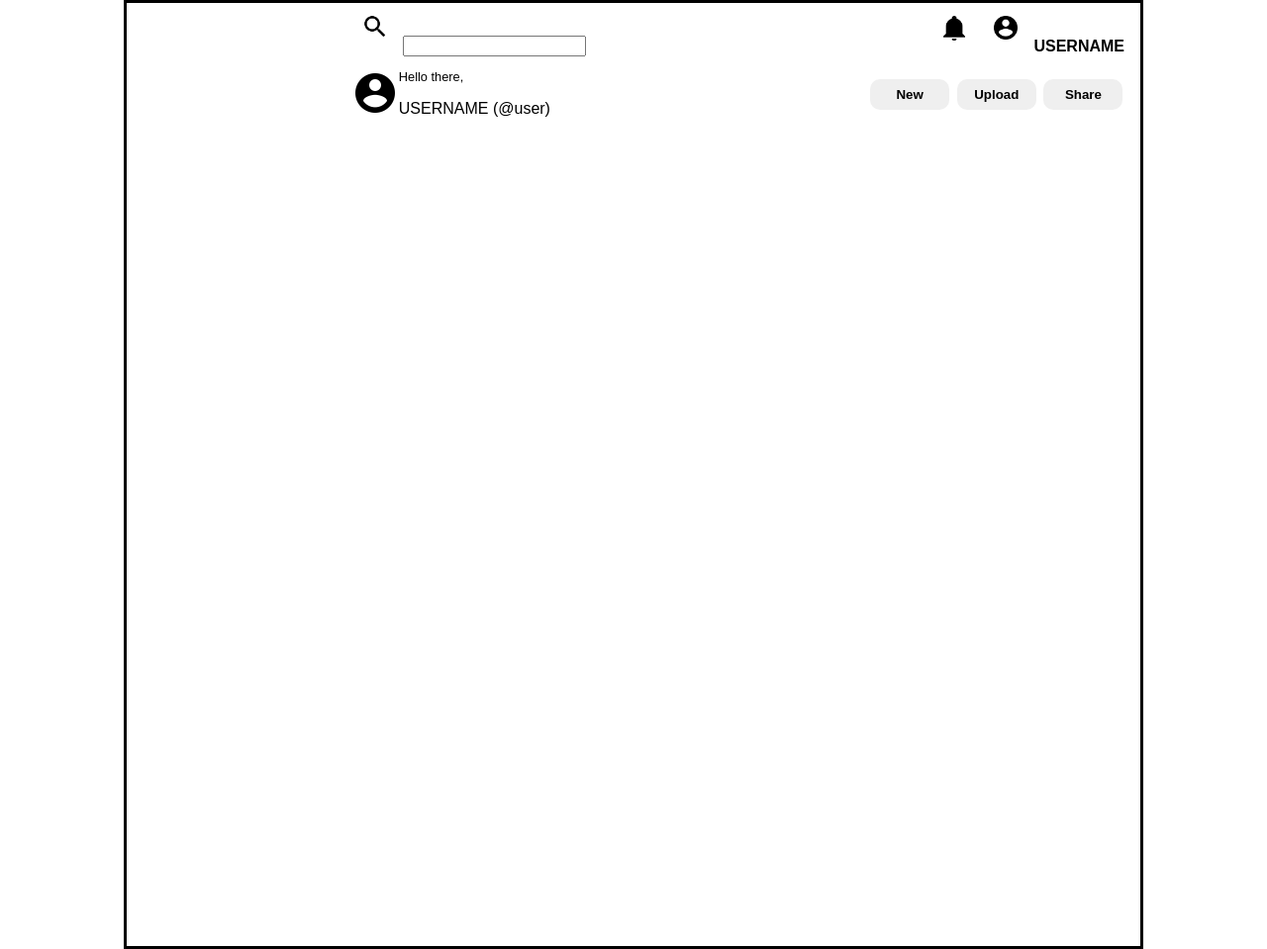
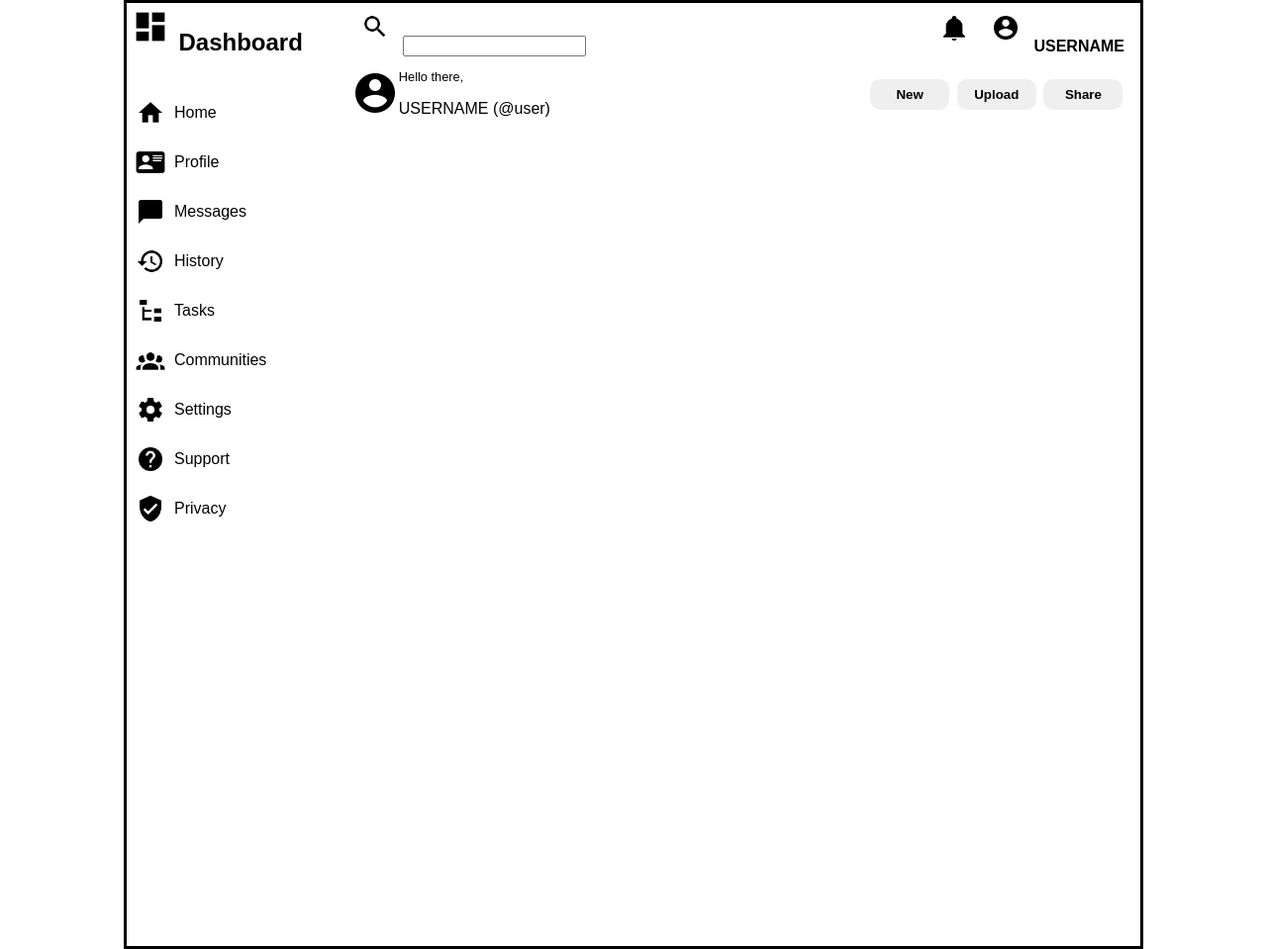
Before and after one commit to ottojvn/odin-admin-dashboard, a plain HTML site: page index.html in a window 1280 px wide. Shown: the whole page at 99% size. Drawn offline with Linux system fonts and the light colour scheme.

Commit message:
Add nav side bar

```diff
--- a/index.html
+++ b/index.html
@@ -9,23 +9,27 @@
   <body>
     <div class="grid-container">
       <header>
-        <div id="header-top" class="flex-container">
+        <div id="header-top" class="flex-container flex-space-between">
           <div id="search-bar">
             <form>
-              <img src="./icons/magnify.png" class="icon" />
+              <img src="./icons/magnify.png" class="icon icon-hover" />
               <input id="search-input" type="text" />
             </form>
           </div>
 
           <div id="profile-icons">
-            <img src="./icons/bell.png" id="notif-icon" class="icon" />
-            <img src="./icons/account-circle.png" class="icon" />
+            <img
+              src="./icons/bell.png"
+              id="notif-icon"
+              class="icon icon-hover"
+            />
+            <img src="./icons/account-circle.png" class="icon icon-hover" />
             <div id="profile-name"><p id="username">USERNAME</p></div>
           </div>
         </div>
 
-        <div id="header-bottom" class="flex-container">
-          <div id="welcome-msg" class="flex-container">
+        <div id="header-bottom" class="flex-container flex-space-between">
+          <div id="welcome-msg" class="flex-container flex-space-between">
             <div id="profile-pic">
               <img src="./icons/account-circle.png" />
             </div>
@@ -43,7 +47,58 @@
         </div>
       </header>
 
-      <nav></nav>
+      <nav>
+        <div>
+          <img
+            src="./icons/view-dashboard.png"
+            class="icon"
+            id="dashboard-icon"
+          />
+          <h2 class="inline">Dashboard</h2>
+        </div>
+
+        <div
+          class="flex-container flex-column flex-space-between"
+          id="dashboard-panel"
+        >
+          <div class="flex-container panel-line">
+            <img class="icon" src="./icons/home.png" alt="" />
+            <p>Home</p>
+          </div>
+          <div class="flex-container panel-line">
+            <img class="icon" src="./icons/card-account-details.png" alt="" />
+            <p>Profile</p>
+          </div>
+          <div class="flex-container panel-line">
+            <img class="icon" src="./icons/message.png" alt="" />
+            <p>Messages</p>
+          </div>
+          <div class="flex-container panel-line">
+            <img class="icon" src="./icons/history.png" alt="" />
+            <p>History</p>
+          </div>
+          <div class="flex-container panel-line">
+            <img class="icon" src="./icons/file-tree.png" alt="" />
+            <p>Tasks</p>
+          </div>
+          <div class="flex-container panel-line">
+            <img class="icon" src="./icons/account-group.png" alt="" />
+            <p>Communities</p>
+          </div>
+          <div class="flex-container panel-line">
+            <img class="icon" src="./icons/cog.png" alt="" />
+            <p>Settings</p>
+          </div>
+          <div class="flex-container panel-line">
+            <img class="icon" src="./icons/help-circle.png" alt="" />
+            <p>Support</p>
+          </div>
+          <div class="flex-container panel-line">
+            <img class="icon" src="./icons/shield-check.png" alt="" />
+            <p>Privacy</p>
+          </div>
+        </div>
+      </nav>
 
       <main>
         <section id="projects"></section>
--- a/style.css
+++ b/style.css
@@ -44,14 +44,20 @@ nav {
 .flex-container {
   display: flex;
   flex-wrap: wrap;
+  align-items: center;
+}
+.flex-space-between {
   justify-content: space-between;
-  align-items: center;
+}
+
+.flex-column {
+  flex-direction: column;
 }
 
 .icon {
   transform: scale(0.6);
 }
-.icon:hover {
+.icon-hover:hover {
   background-color: lightgray;
   border-radius: 100%;
   transform: scale(0.8);
@@ -91,3 +97,23 @@ header {
   transform: scale(1.05);
   box-shadow: 0 0 0.4rem black;
 }
+
+#dashboard-icon {
+  transform: scale(0.8);
+}
+
+.inline {
+  display: inline;
+}
+
+#dashboard-panel {
+  margin: 2rem 0;
+}
+
+.panel-line {
+  width: 100%;
+}
+
+.panel-line:hover {
+  background-color: gray;
+}
```
Also changed, not shown: icons/account-group.png (added), icons/card-account-details.png (added), icons/cog.png (added), icons/file-tree.png (added), icons/help-circle.png (added), icons/history.png (added), icons/home.png (added), icons/message.png (added), icons/shield-check.png (added), icons/view-dashboard.png (added).
